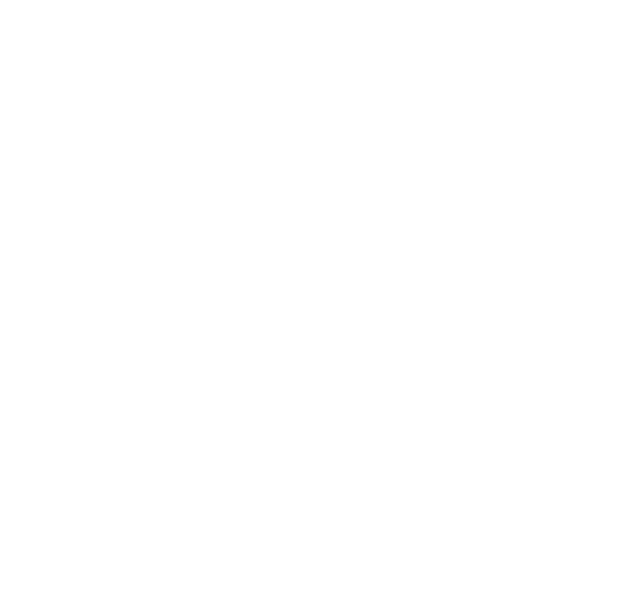
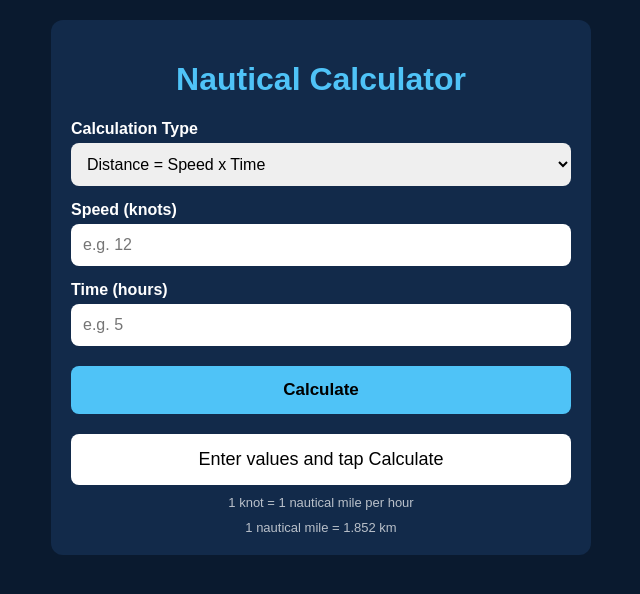
Before and after one commit to princeonovughe100-hub/Nauticalcalculator, a plain HTML site: page index.html in a window 1280 px wide. Shown: the whole page, without its empty margins (319-959 px from the left). Drawn offline with Linux system fonts and the light colour scheme.

Commit message:
Update index.html

```diff
--- a/index.html
+++ b/index.html
@@ -1,2 +1,100 @@
-
+<!DOCTYPE html>
+<html lang="en">
+<head>
 <meta name="google-site-verification" content="tOgv3uoIhCg4N8vttyLJ75vL-p_Jk9pR5JvOb-pO8GU" />
+<meta charset="UTF-8" />
+<meta name="viewport" content="width=device-width, initial-scale=1.0" />
+<title>Nautical Calculator</title>
+<!-- Nautical Calculator App -->
+<!-- Calculates Distance, Speed and Time -->
+<!-- 1 knot = 1 nautical mile per hour -->
+<!-- 1 nautical mile = 1.852 km -->
+<!-- Built for sailors and boat owners -->
+<!-- Works on phone and desktop -->
+<!-- No login needed -->
+<!-- Free to use -->
+<!-- Version 1.0 -->
+<style>
+body { font-family: Arial, sans-serif; background: #0a1a2f; color: #fff; margin: 0; padding: 20px; }
+.container { max-width: 500px; margin: auto; background: #122a4a; padding: 20px; border-radius: 12px; }
+h1 { text-align: center; color: #4fc3f7; }
+label { display: block; margin-top: 15px; font-weight: bold; }
+input, select {
+  width: 100%; padding: 12px; margin-top: 5px;
+  border-radius: 8px; border: none; font-size: 16px; box-sizing: border-box;
+}
+button {
+  width: 100%; padding: 14px; margin-top: 20px;
+  background: #4fc3f7; color: #000; font-weight: bold;
+  font-size: 17px; border: none; border-radius: 8px;
+}
+.result {
+  margin-top: 20px; background: #fff; color: #000;
+  padding: 15px; border-radius: 8px; font-size: 18px; text-align: center;
+}
+.small { text-align: center; opacity: 0.7; margin-top: 10px; font-size: 13px; }
+</style>
+</head>
+<body>
+<div class="container">
+<h1>Nautical Calculator</h1>
+<label>Calculation Type</label>
+<select id="type" onchange="updateLabels()">
+<option value="distance">Distance = Speed x Time</option>
+<option value="speed">Speed = Distance / Time</option>
+<option value="time">Time = Distance / Speed</option>
+</select>
+<label id="label1">Speed (knots)</label>
+<input type="number" id="input1" placeholder="e.g. 12" />
+<label id="label2">Time (hours)</label>
+<input type="number" id="input2" placeholder="e.g. 5" />
+<button onclick="calculate()">Calculate</button>
+<div class="result" id="result">Enter values and tap Calculate</div>
+<div class="small">1 knot = 1 nautical mile per hour</div>
+<div class="small">1 nautical mile = 1.852 km</div>
+</div>
+<script>
+function updateLabels() {
+  var t = document.getElementById("type").value;
+  var l1 = document.getElementById("label1");
+  var l2 = document.getElementById("label2");
+  if (t === "distance") {
+    l1.textContent = "Speed (knots)";
+    l2.textContent = "Time (hours)";
+  }
+  if (t === "speed") {
+    l1.textContent = "Distance (nautical miles)";
+    l2.textContent = "Time (hours)";
+  }
+  if (t === "time") {
+    l1.textContent = "Distance (nautical miles)";
+    l2.textContent = "Speed (knots)";
+  }
+}
+function calculate() {
+  var t = document.getElementById("type").value;
+  var a = parseFloat(document.getElementById("input1").value);
+  var b = parseFloat(document.getElementById("input2").value);
+  var r = document.getElementById("result");
+  if (isNaN(a) || isNaN(b) || b === 0) {
+    r.textContent = "Please enter valid numbers";
+    return;
+  }
+  if (t === "distance") {
+    var d = a * b;
+    r.innerHTML = "Distance: <b>" + d.toFixed(2) + " NM</b><br>" + (d * 1.852).toFixed(2) + " km";
+  }
+  if (t === "speed") {
+    var s = a / b;
+    r.innerHTML = "Speed: <b>" + s.toFixed(2) + " knots</b>";
+  }
+  if (t === "time") {
+    var tm = a / b;
+    var h = Math.floor(tm);
+    var m = Math.round((tm - h) * 60);
+    r.innerHTML = "Time: <b>" + h + "h " + m + "m</b><br>" + tm.toFixed(2) + " hours";
+  }
+}
+</script>
+</body>
+</html>
```
